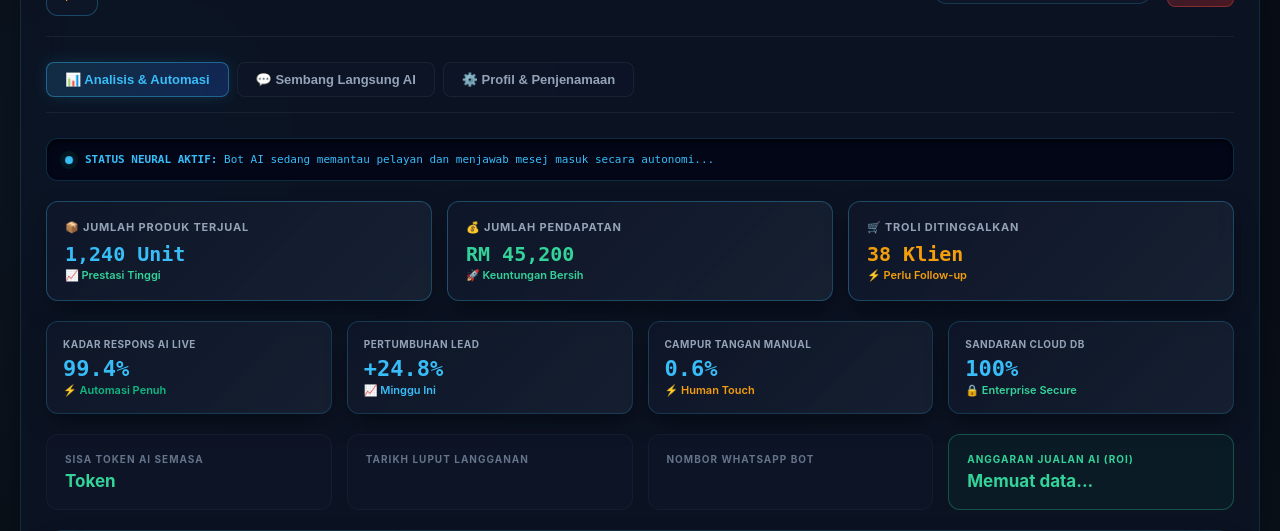
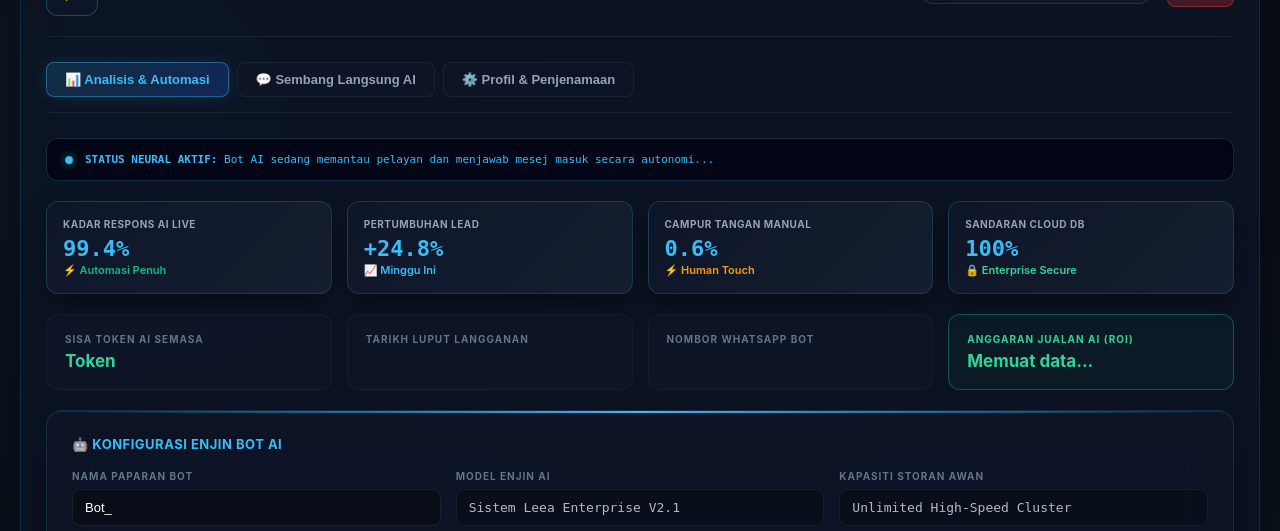
Before and after one commit to radzmil/leea-portal, a Flask app: page /client/dashboard in a window 1280 px wide. Shown: the part 92-623 px from the top of the page. Run offline with Flask 3, Linux system fonts and the light colour scheme; the visitor is signed in with stand-in values (Sample User, id 1); data that the repository does not hold is empty; some libraries are stand-ins or nearby versions.

Commit message:
Add files via upload

```diff
--- a/templates/client_dashboard.html
+++ b/templates/client_dashboard.html
@@ -113,16 +113,16 @@
 
         /* WIDGET BOX ANALISIS DINAMIK MENGIKUT SKOP PERNIAGAAN KLIEN */
         .dynamic-widget-grid {
-            display: grid; grid-template-columns: repeat(auto-fit, minmax(240px, 1fr)); gap: 15px; margin-bottom: 20px;
+            display: grid; grid-template-columns: repeat(auto-fit, minmax(220px, 1fr)); gap: 15px; margin-bottom: 20px;
         }
         .widget-box-card {
             background: linear-gradient(135deg, rgba(15, 23, 42, 0.85) 0%, rgba(30, 41, 59, 0.65) 100%);
-            border: 1px solid rgba(56, 189, 248, 0.3); border-radius: 12px; padding: 18px;
+            border: 1px solid rgba(56, 189, 248, 0.3); border-radius: 12px; padding: 16px;
             display: flex; flex-direction: column; justify-content: space-between; position: relative;
             box-shadow: 0 10px 25px -5px rgba(0,0,0,0.5);
         }
-        .widget-box-title { font-size: 11px; font-weight: 700; color: #94a3b8; text-transform: uppercase; letter-spacing: 0.8px; }
-        .widget-box-value { font-size: 20px; font-weight: 800; color: #38bdf8; margin: 8px 0 2px 0; font-family: monospace; }
+        .widget-box-title { font-size: 10px; font-weight: 700; color: #94a3b8; text-transform: uppercase; letter-spacing: 0.8px; }
+        .widget-box-value { font-size: 18px; font-weight: 800; color: #38bdf8; margin: 6px 0 2px 0; font-family: monospace; }
         .widget-box-sub { font-size: 11px; color: #34d399; font-weight: 600; }
 
         /* Kotak Analisis Peratusan % */
@@ -299,11 +299,6 @@
                     <div><strong>STATUS NEURAL AKTIF:</strong> <span id="liveTerminalText">Bot AI sedang memantau pelayan dan menjawab mesej masuk secara autonomi...</span></div>
                 </div>
 
-                <!-- WIDGET BOX ANALISIS DINAMIK MENGIKUT SKOP PERNIAGAAN KLIEN -->
-                <div class="dynamic-widget-grid" id="dynamicWidgetBoxContainer">
-                    <!-- Kandungan dirender oleh Javascript berdasarkan business_type -->
-                </div>
-
                 <!-- 4 KOTAK ANALISIS PERATUS (%) & NOMBOR LIVE -->
                 <div class="analytics-percentage-grid">
                     <div class="metric-card">
@@ -384,9 +379,15 @@
 
             </div>
 
-            <!-- TAB 2: SEMBANG LANGSUNG AI -->
+            <!-- TAB 2: SEMBANG LANGSUNG AI (Diletakkan Widget Box Analisis Dinamik Di Atas) -->
             <div id="tab-chat" class="tab-content">
-                <div class="info-label" style="margin-bottom: 12px;">Pemantauan Sembang Langsung & Pengurusan Nama Leads</div>
+                <div class="info-label" style="margin-bottom: 12px;">Pemantauan Sembang Langsung & Analisis Bisnes Semasa</div>
+
+                <!-- WIDGET BOX ANALISIS DINAMIK DI TAB SEMBANG LANGSUNG -->
+                <div class="dynamic-widget-grid" id="dynamicWidgetBoxContainer" style="margin-bottom: 15px;">
+                    <!-- Kandungan dirender oleh Javascript berdasarkan business_type -->
+                </div>
+
                 <div class="crm-workspace">
 
                     <!-- Lajur 1: Senarai Leads -->
@@ -500,7 +501,7 @@
         let myLeadChart = null;
         let clientNamesMap = JSON.parse(localStorage.getItem('client_names_' + clientId) || '{}');
 
-        // Render Widget Box Analisis Dinamik Mengikut Skop Perniagaan Klien
+        // Render Widget Box Analisis Dinamik Mengikut Skop Perniagaan Klien (Di Tab Sembang Langsung)
         function renderDynamicWidgets(type) {
             const container = document.getElementById('dynamicWidgetBoxContainer');
             if (!container) return;
@@ -773,7 +774,7 @@
 
         function saveClientProfileData() {
             if (!activePhone) return;
-            const newName = document.getElementById('clientNameInput').value.trim();
+            const newName = document.getElementById('clientNameInput'].value.trim();
             clientNamesMap[activePhone] = newName;
             localStorage.setItem('client_names_' + clientId, JSON.stringify(clientNamesMap));
             alert('Maklumat lead dan nama pelanggan berjaya disimpan!');
```
